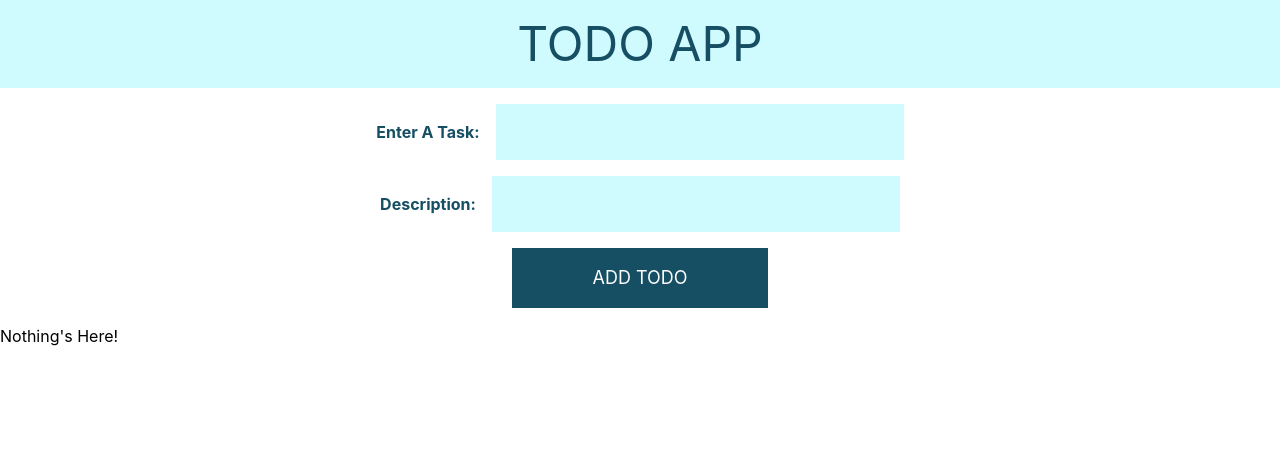
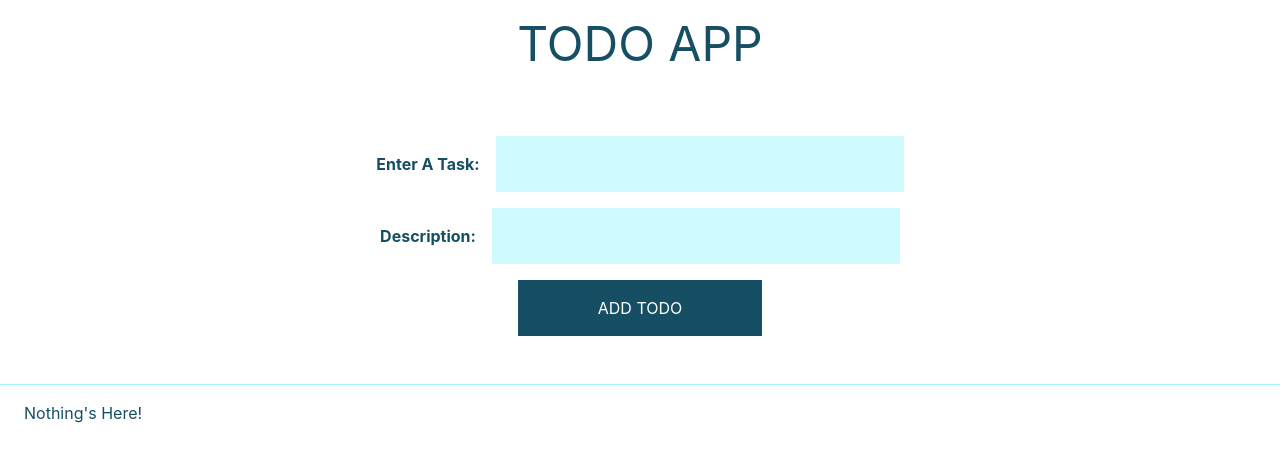
Before and after one commit to creasedigital/react-n-redux, a React (Create React App) app: page / in a window 1280 px wide. Shown: the top 462 px of the page. Built offline with nearby package versions, Linux system fonts and the light colour scheme.

Commit message:
color-mode setup

```diff
--- a/src/App.js
+++ b/src/App.js
@@ -19,8 +19,8 @@ function App() {
 	}, [todos]);
 
 	return (
-		<div className="">
-			<h1 className="text-5xl mb-2 bg-cyan-100 py-5 text-cyan-900 text-center">
+		<div className="bg-white dark:bg-slate-900 text-cyan-900  dark:text-slate-100">
+			<h1 className="text-5xl mb-2 py-5 text-cyan-900  dark:text-slate-100 text-center">
 				TODO APP
 			</h1>
 			<UpdateTodo todos={todos} setTodos={setTodos} removeTodo={removeTodo} />
--- a/src/components/TodoContainer.js
+++ b/src/components/TodoContainer.js
@@ -2,7 +2,7 @@ import TodoItem from "./TodoItem";
 
 const todoContainer = ({ todos, removeTodo, setTodos }) => {
 	return (
-		<div>
+		<div className="px-6 py-4 border-t border-cyan-200">
 			<TodoItem todos={todos} removeTodo={removeTodo} setTodos={setTodos} />
 		</div>
 	);
--- a/src/components/TodoItem.js
+++ b/src/components/TodoItem.js
@@ -13,7 +13,7 @@ const TodoItem = ({ todos, removeTodo, setTodos }) => {
 	console.log(todos);
 	const todoList = todos.length ? (
 		todos.map((todo) => (
-			<div key={todo.id}>
+			<div className="border rounded-lg mb-4 p-4 bg-gray-200" key={todo.id}>
 				<h3>{todo.name}</h3>
 				<p>{todo.desc}</p>
 				<div>
--- a/src/components/UpdateTodo.js
+++ b/src/components/UpdateTodo.js
@@ -21,9 +21,12 @@ const UpdateTodo = ({ setTodos, todos }) => {
 	};
 	return (
 		<div>
-			<form onSubmit={handleSubmit} className="text-center mt-4">
+			<form onSubmit={handleSubmit} className="text-center p-8 mt-4">
 				<div className="mb-4">
-					<label htmlFor="name" className="text-cyan-900 mr-4 font-bold ">
+					<label
+						htmlFor="name"
+						className="text-cyan-900 dark:text-cyan-300 pr-4 font-bold "
+					>
 						Enter A Task:
 					</label>
 					<input
@@ -31,11 +34,14 @@ const UpdateTodo = ({ setTodos, todos }) => {
 						id="name"
 						value={todoInfo.name}
 						onChange={handleChange}
-						className="bg-cyan-100 px-20 py-4"
+						className="bg-cyan-100 px-20 py-4 focus:outline-none "
 					/>
 				</div>
 				<div className="mb-4">
-					<label htmlFor="desc" className="text-cyan-900 mr-4 font-bold ">
+					<label
+						htmlFor="desc"
+						className="text-cyan-900 dark:text-cyan-300 pr-4 font-bold "
+					>
 						Description:
 					</label>
 					<input
@@ -43,11 +49,11 @@ const UpdateTodo = ({ setTodos, todos }) => {
 						id="desc"
 						value={todoInfo.desc}
 						onChange={handleChange}
-						className="bg-cyan-100 px-20 py-4"
+						className="bg-cyan-100 px-20 py-4 focus:outline-none "
 					/>
 				</div>
 				<div className="mb-4 m-auto">
-					<button className="text-left bg-cyan-900 text-lg text-white px-20 py-4">
+					<button className="text-left bg-cyan-900 text-white px-20 py-4">
 						ADD TODO
 					</button>
 				</div>
--- a/src/index.css
+++ b/src/index.css
@@ -3,13 +3,16 @@
 @tailwind utilities;
 
 
-body {
+
+
+html, body {
   margin: 0;
   font-family: -apple-system, BlinkMacSystemFont, 'Segoe UI', 'Roboto', 'Oxygen',
     'Ubuntu', 'Cantarell', 'Fira Sans', 'Droid Sans', 'Helvetica Neue',
     sans-serif;
   -webkit-font-smoothing: antialiased;
   -moz-osx-font-smoothing: grayscale;
+  box-sizing: border-box;
 }
 
 code {
--- a/tailwind.config.js
+++ b/tailwind.config.js
@@ -4,4 +4,5 @@ module.exports = {
 		extend: {},
 	},
 	plugins: [],
+	// darkMode: 'media',
 };
```
